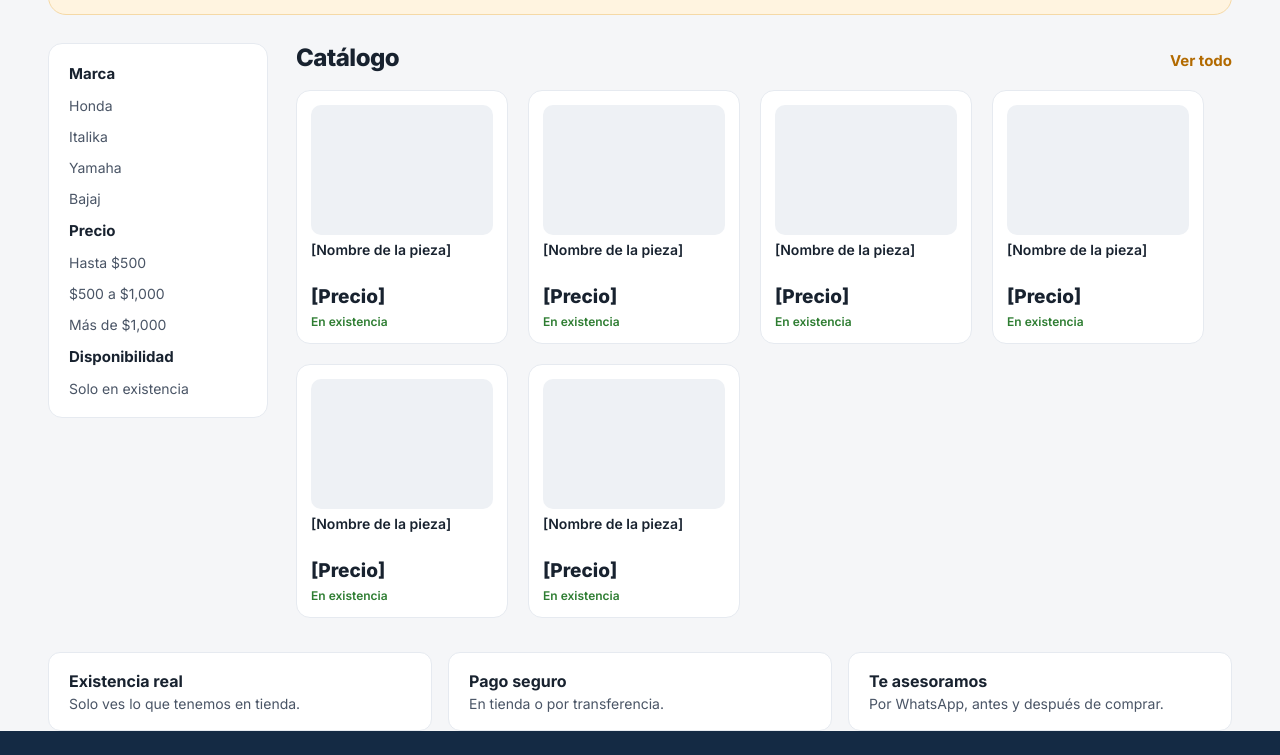
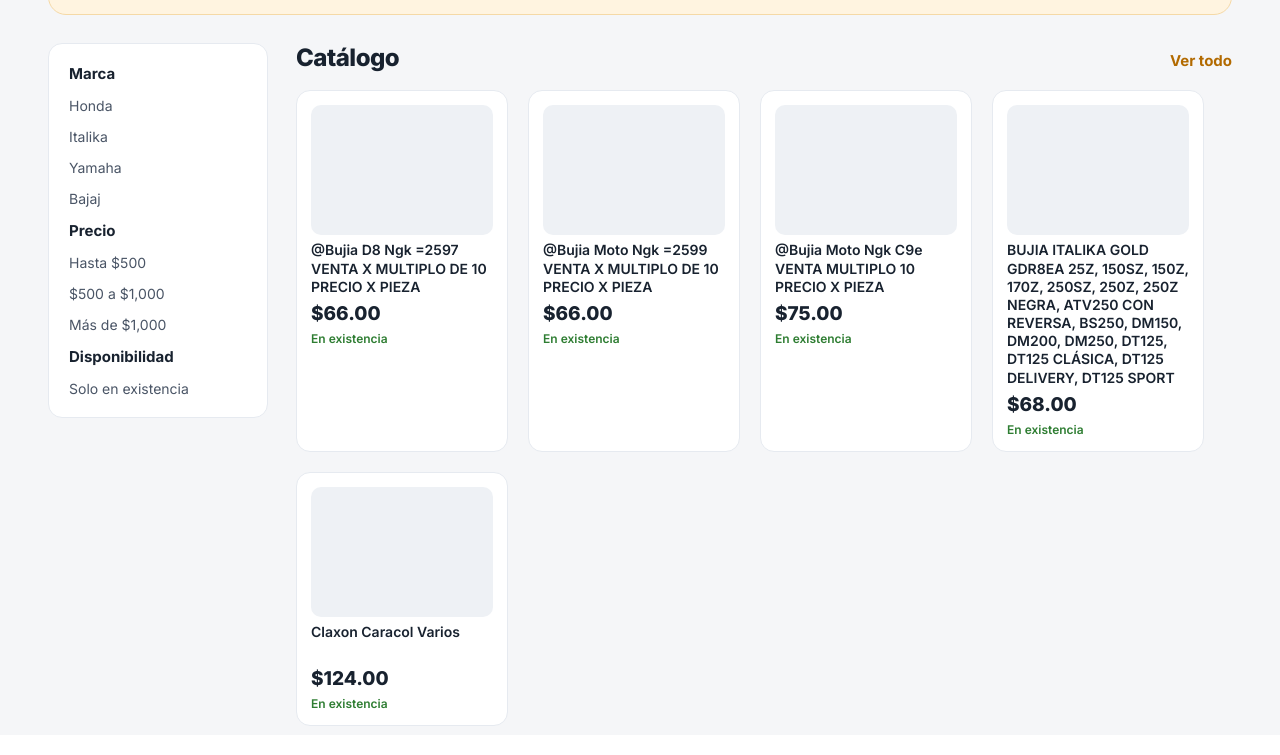
Before and after one commit to elfaritorefaccionaria-ai/elfarito, a plain HTML site: page index.html in a window 1280 px wide. Shown: the part 1405-2160 px from the top of the page. Drawn offline with Linux system fonts and the light colour scheme.

Commit message:
Update index.html

```diff
--- a/index.html
+++ b/index.html
@@ -154,5 +154,23 @@ a{color:inherit;text-decoration:none}
 <div><h5>Contacto</h5><p>WhatsApp: 998 766 0914</p><p>Teléfono: 998 766 0914</p></div>
 </div>
 </div>
+<script>
+(function(){
+  var grid = document.querySelector(".cgrid");
+  if (!grid) return;
+  fetch("products.json", {cache: "no-store"}).then(function(r){ return r.json(); }).then(function(data){
+    grid.textContent = "";
+    (data.productos || []).forEach(function(p){
+      var card = document.createElement("div");
+      card.className = "c3";
+      var img = document.createElement("div"); img.className = "img"; card.appendChild(img);
+      var name = document.createElement("div"); name.className = "name"; name.textContent = p.nombre; card.appendChild(name);
+      var price = document.createElement("div"); price.className = "now"; price.textContent = "$" + Number(p.precio).toFixed(2); card.appendChild(price);
+      var stock = document.createElement("div"); stock.className = "stock"; stock.textContent = p.existencia > 0 ? "En existencia" : "Agotado"; card.appendChild(stock);
+      grid.appendChild(card);
+    });
+  }).catch(function(){ /* sin catalogo: se queda la maqueta */ });
+})();
+</script>
 </body>
 </html>
```
